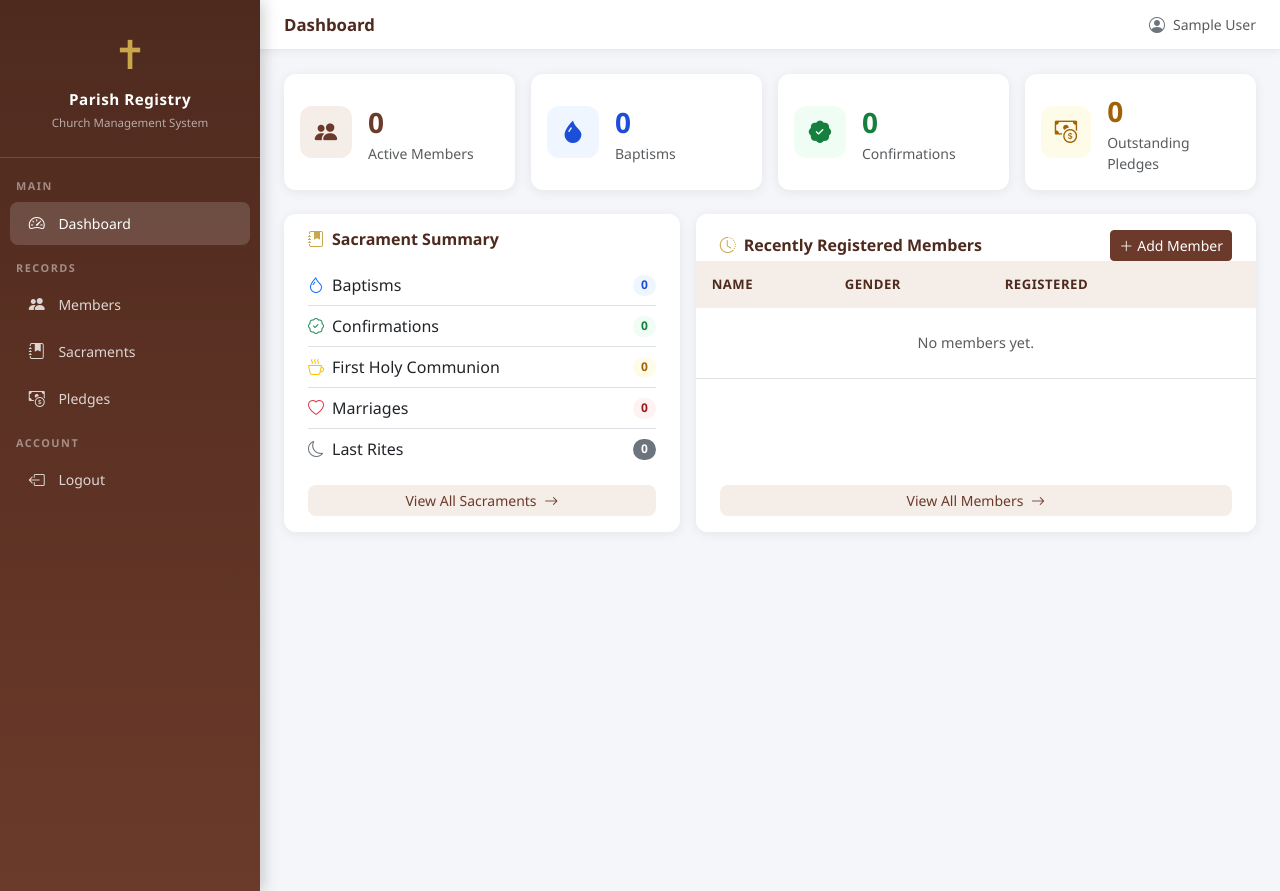
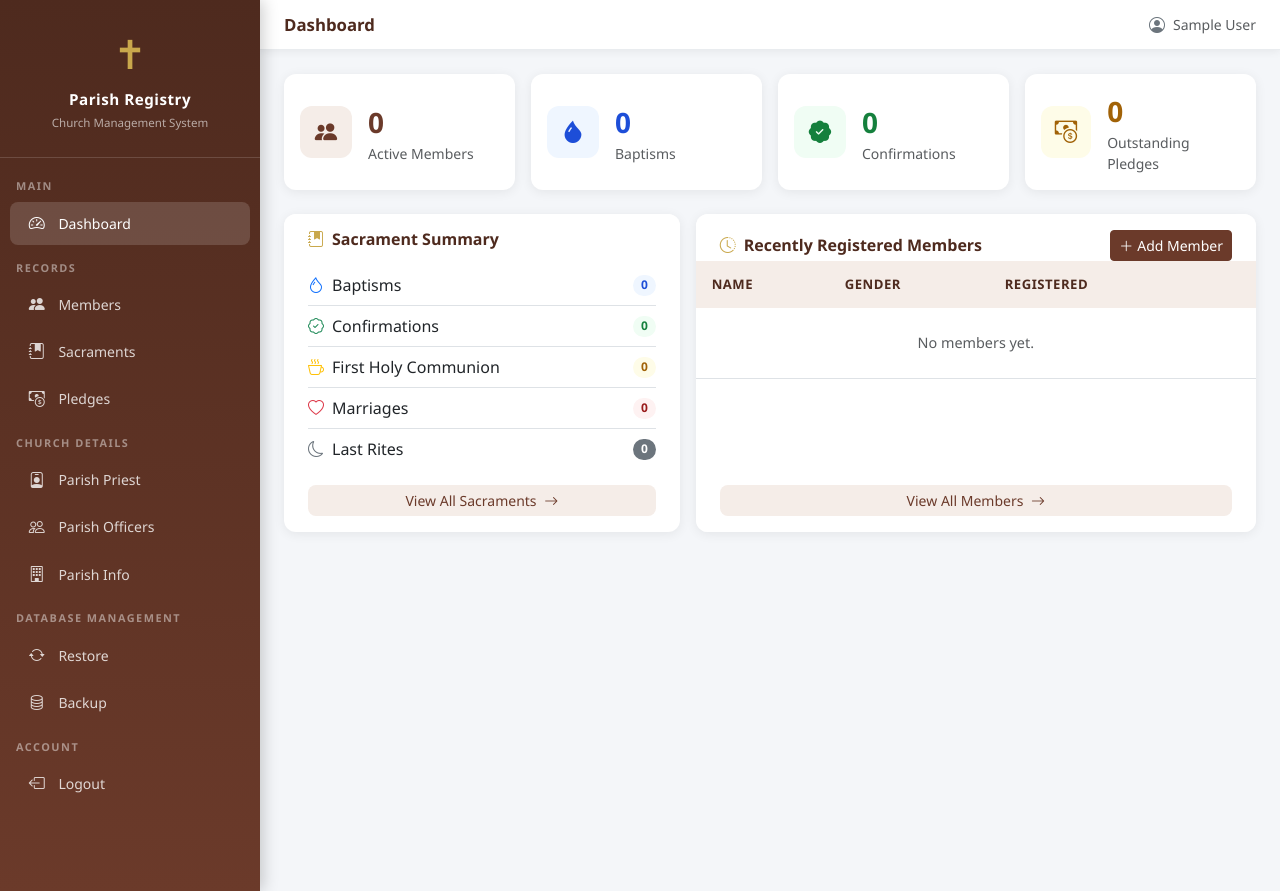
Before and after one commit to Precious143Bless/registry, a Django app: page /dashboard/ in a window 1280 px wide. Run offline with Django 4.2, Linux system fonts and the light colour scheme; the visitor is signed in with stand-in values (Sample User, id 1); data that the repository does not hold is empty.

Commit message:
Updated Admin Sidebar

```diff
--- a/registry/templates/registry/base.html
+++ b/registry/templates/registry/base.html
@@ -201,6 +201,33 @@
                 <i class="bi bi-cash-coin"></i> Pledges
             </a>
         </li>
+        <li class="nav-section">Church Details</li>
+        <li class="nav-item">
+            <a href="{% url 'logout' %}" class="nav-link">
+                <i class="bi bi-person-badge"></i> Parish Priest
+            </a>
+        </li>
+        <li class="nav-item">
+            <a href="{% url 'logout' %}" class="nav-link">
+                <i class="bi bi-people"></i> Parish Officers
+            </a>
+        </li>
+        <li class="nav-item">
+            <a href="{% url 'logout' %}" class="nav-link">
+                <i class="bi bi-building"></i> Parish Info
+            </a>
+        </li>
+       <li class="nav-section">Database Management</li>
+        <li class="nav-item">
+            <a href="{% url 'logout' %}" class="nav-link">
+                <i class="bi bi-arrow-repeat"></i> Restore
+            </a>
+        </li>
+        <li class="nav-item">
+            <a href="{% url 'logout' %}" class="nav-link">
+                <i class="bi bi-database"></i> Backup
+            </a>
+        </li>
         <li class="nav-section">Account</li>
         <li class="nav-item">
             <a href="{% url 'logout' %}" class="nav-link">
```
